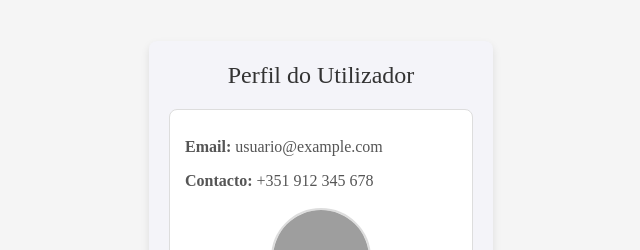
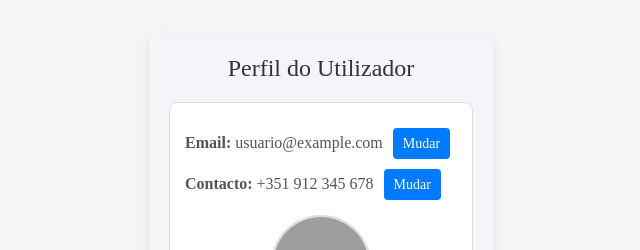
Before and after one commit to Custodio30/ESTG-ESII--Sistema-de-Controle-de-Invent-rio, a React (Vite) app in the folder sistema-de-inventario/: page /Perfil in a window 1280 px wide. Shown: the part 180-430 px from the top of the page, without its empty margins (319-959 px from the left). Built offline with nearby package versions, Linux system fonts and the light colour scheme; grey boxes are pictures that could not be loaded.

Commit message:
wiufhwiuhfwiun

```diff
--- a/sistema-de-inventario/src/Front-End/Perfil.tsx
+++ b/sistema-de-inventario/src/Front-End/Perfil.tsx
@@ -11,24 +11,25 @@ const Perfil: React.FC = () => {
   const [user, setUser] = useState<UserProfile | null>(null);
   const [selectedFile, setSelectedFile] = useState<File | null>(null);
   const [preview, setPreview] = useState<string | null>(null);
+  const [editingField, setEditingField] = useState<string | null>(null);
+  const [newFieldValue, setNewFieldValue] = useState<string>("");
+
   const registoID = localStorage.getItem("RegistoID");
 
   useEffect(() => {
-    console.log(registoID);
-    // Simula a obtenção de dados do utilizador (API ou LocalStorage)
     const mockUser: UserProfile = {
       email: "usuario@example.com",
       contact: "+351 912 345 678",
+      profilePicture: "placeholder.png", // URL da imagem inicial
     };
     setUser(mockUser);
   }, []);
 
   useEffect(() => {
-    // Gera um preview da imagem quando o ficheiro é selecionado
+    // Atualiza o preview da imagem quando o arquivo é selecionado
     if (selectedFile) {
       const objectUrl = URL.createObjectURL(selectedFile);
       setPreview(objectUrl);
-
       return () => URL.revokeObjectURL(objectUrl); // Cleanup do URL
     }
     setPreview(null);
@@ -44,24 +45,20 @@ const Perfil: React.FC = () => {
   const handleSubmit = async () => {
     if (selectedFile && user) {
       const formData = new FormData();
-    if (!registoID) {
+      if (!registoID) {
         alert("Erro: O ID do registro não foi encontrado.");
         return;
       }
       formData.append("RegistoID", registoID);
       formData.append("Imagem", selectedFile);
-
       try {
         const response = await fetch("http://localhost/backend/ImagemUpdate.php", {
           method: "POST",
           body: formData,
         });
-
         if (response.ok) {
           const data = await response.json();
           alert(data.message);
-
-          // Atualiza a URL da imagem no estado do utilizador
           setUser({
             ...user,
             profilePicture: `http://localhost/${data.profile_image}`,
@@ -76,16 +73,78 @@ const Perfil: React.FC = () => {
     }
   };
 
+  const handleEdit = (field: string) => {
+    setEditingField(field);
+    setNewFieldValue(user ? user[field as keyof UserProfile] as string : "");
+  };
+
+  const handleSave = () => {
+    if (user && editingField) {
+      setUser({ ...user, [editingField]: newFieldValue });
+      setEditingField(null);
+    }
+  };
+
+  const handleCancel = () => {
+    setEditingField(null);
+  };
+
   return (
     <div className="perfil-container">
       <h1 className="perfil-title">Perfil do Utilizador</h1>
       {user ? (
         <div className="perfil-card">
           <p>
-            <strong>Email:</strong> {user.email}
+            <strong>Email:</strong>{" "}
+            {editingField === "email" ? (
+              <input
+                type="text"
+                value={newFieldValue}
+                onChange={(e) => setNewFieldValue(e.target.value)}
+                className="perfil-edit-input"
+              />
+            ) : (
+              user.email
+            )}
+            <button
+              className="perfil-edit-btn"
+              onClick={() =>
+                editingField === "email" ? handleSave() : handleEdit("email")
+              }
+            >
+              {editingField === "email" ? "Salvar" : "Mudar"}
+            </button>
+            {editingField === "email" && (
+              <button className="perfil-cancel-btn" onClick={handleCancel}>
+                Cancelar
+              </button>
+            )}
           </p>
           <p>
-            <strong>Contacto:</strong> {user.contact}
+            <strong>Contacto:</strong>{" "}
+            {editingField === "contact" ? (
+              <input
+                type="text"
+                value={newFieldValue}
+                onChange={(e) => setNewFieldValue(e.target.value)}
+                className="perfil-edit-input"
+              />
+            ) : (
+              user.contact
+            )}
+            <button
+              className="perfil-edit-btn"
+              onClick={() =>
+                editingField === "contact" ? handleSave() : handleEdit("contact")
+              }
+            >
+              {editingField === "contact" ? "Salvar" : "Mudar"}
+            </button>
+            {editingField === "contact" && (
+              <button className="perfil-cancel-btn" onClick={handleCancel}>
+                Cancelar
+              </button>
+            )}
           </p>
           <div className="perfil-image-container">
             <img
--- a/sistema-de-inventario/src/Stylesheets/Perfil.css
+++ b/sistema-de-inventario/src/Stylesheets/Perfil.css
@@ -54,7 +54,7 @@
 
 .perfil-submit-btn {
   padding: 10px 15px;
-  background-color: #4caf50;
+  background-color: #007bff;
   color: #fff;
   border: none;
   border-radius: 5px;
@@ -63,7 +63,40 @@
 }
 
 .perfil-submit-btn:hover {
-  background-color: #45a049;
+  background-color: #0056b3;
+}
+
+.perfil-edit-btn,
+.perfil-cancel-btn {
+  margin-left: 10px;
+  padding: 5px 10px;
+  background-color: #007bff;
+  color: white;
+  border: none;
+  border-radius: 4px;
+  cursor: pointer;
+  font-size: 14px;
+  transition: background-color 0.3s ease;
+}
+
+.perfil-edit-btn:hover {
+  background-color: #0056b3;
+}
+
+.perfil-cancel-btn {
+  background-color: #dc3545;
+}
+
+.perfil-cancel-btn:hover {
+  background-color: #b02a37;
+}
+
+.perfil-edit-input {
+  margin-left: 10px;
+  padding: 5px;
+  border: 1px solid #ddd;
+  border-radius: 4px;
+  font-size: 14px;
 }
 
 .perfil-loading {
```
